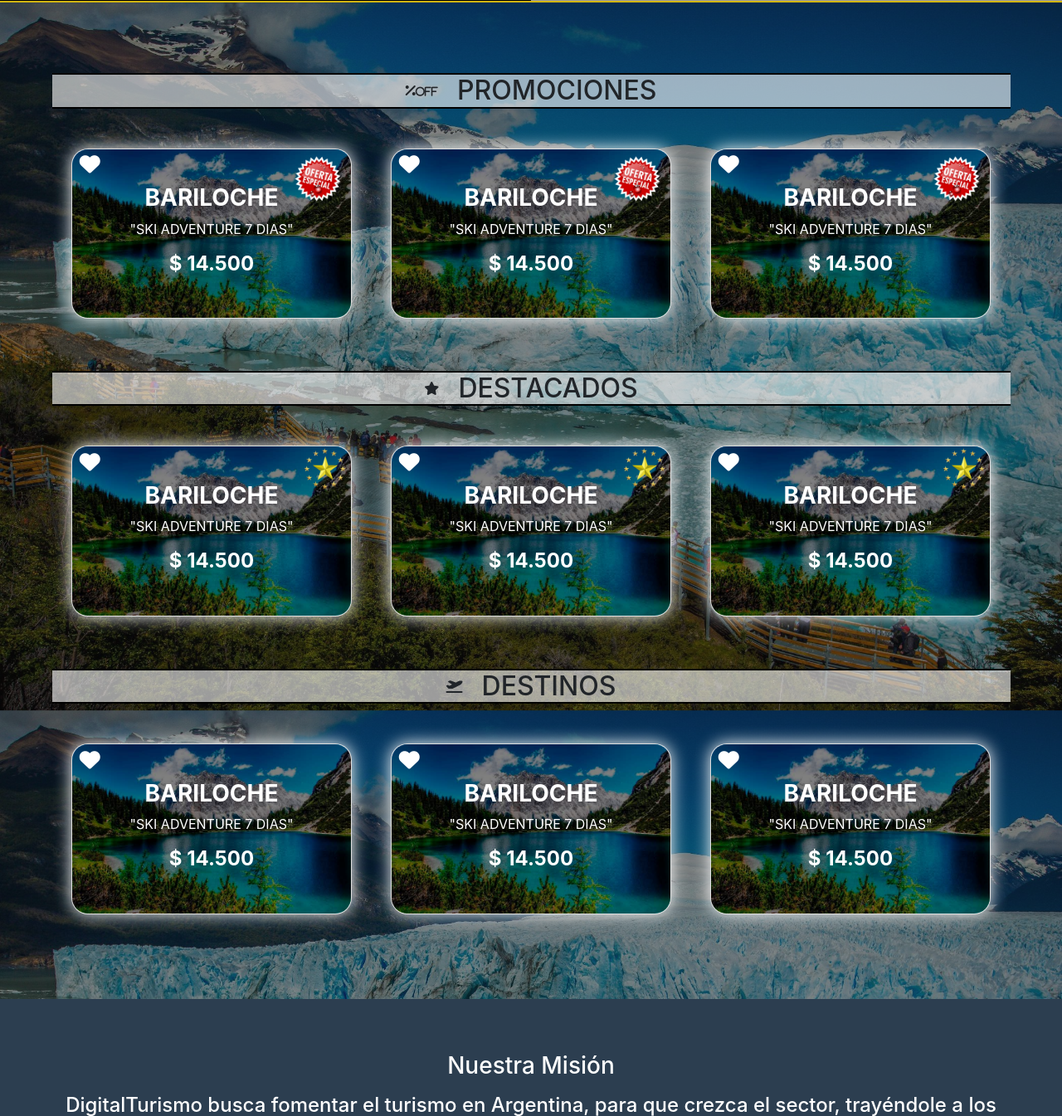
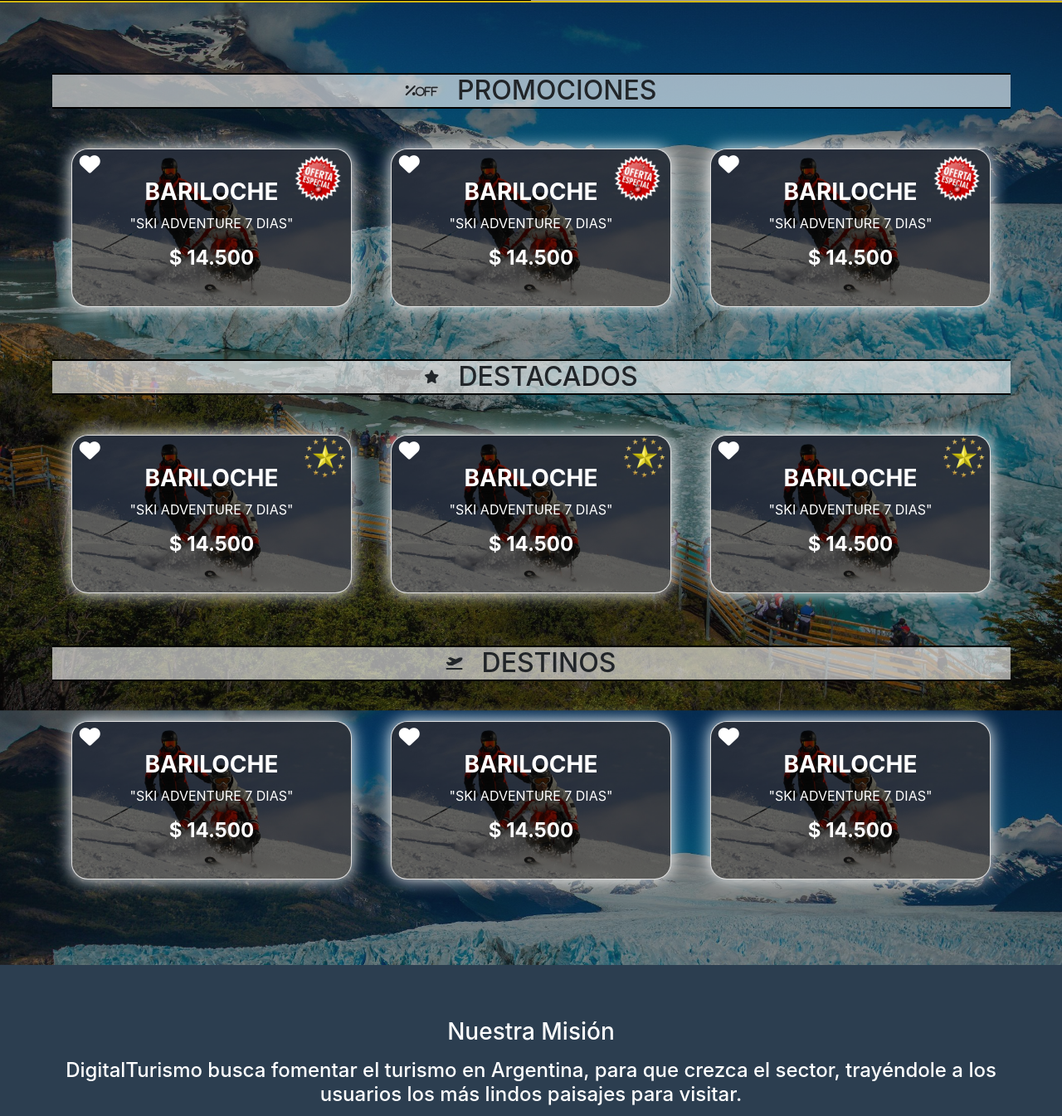
Before and after one commit to pablopetito/digitalturismo, a PHP site: page / in a window 1280 px wide. Shown: the part 567-1912 px from the top of the page at 83% size. Run offline with PHP 8.4, Linux system fonts and the light colour scheme; some libraries are stand-ins or nearby versions; grey boxes are pictures that could not be loaded.

Commit message:
imagen index

```diff
--- a/index.php
+++ b/index.php
@@ -106,7 +106,7 @@
                   <h4>$ 14.500</h4>
                 </a>
               </div>
-              <img src="images/paisaje.jpg" class="card-img-top" alt="...">
+              <img src="images/Destinos/Bariloche/barilocheEsquiando.jpg" class="card-img-top" alt="...">
 
 
             </div>
@@ -127,7 +127,7 @@
                   <h4>$ 14.500</h4>
                 </a>
               </div>
-              <img src="images/paisaje.jpg" class="card-img-top" alt="...">
+              <img src="images/Destinos/Bariloche/barilocheEsquiando.jpg" class="card-img-top" alt="...">
 
 
             </div>
@@ -152,7 +152,7 @@
                   <h4>$ 14.500</h4>
                 </a>
               </div>
-              <img src="images/paisaje.jpg" class="card-img-top" alt="...">
+              <img src="images/Destinos/Bariloche/barilocheEsquiando.jpg" class="card-img-top" alt="...">
 
 
             </div>
@@ -192,7 +192,7 @@
                   <h4>$ 14.500</h4>
                 </a>
               </div>
-              <img src="images/paisaje.jpg" class="card-img-top" alt="...">
+              <img src="images/Destinos/Bariloche/barilocheEsquiando.jpg" class="card-img-top" alt="...">
 
 
             </div>
@@ -216,7 +216,7 @@
                   <h4>$ 14.500</h4>
                 </a>
               </div>
-              <img src="images/paisaje.jpg" class="card-img-top" alt="...">
+              <img src="images/Destinos/Bariloche/barilocheEsquiando.jpg" class="card-img-top" alt="...">
 
 
             </div>
@@ -239,7 +239,7 @@
                   <h4>$ 14.500</h4>
                 </a>
               </div>
-              <img src="images/paisaje.jpg" class="card-img-top" alt="...">
+              <img src="images/Destinos/Bariloche/barilocheEsquiando.jpg" class="card-img-top" alt="...">
 
 
             </div>
@@ -278,7 +278,7 @@
                   <h4>$ 14.500</h4>
                 </a>
               </div>
-              <img src="images/paisaje.jpg" class="card-img-top" alt="...">
+              <img src="images/Destinos/Bariloche/barilocheEsquiando.jpg" class="card-img-top" alt="...">
 
 
             </div>
@@ -302,7 +302,7 @@
                   <h4>$ 14.500</h4>
                 </a>
               </div>
-              <img src="images/paisaje.jpg" class="card-img-top" alt="...">
+              <img src="images/Destinos/Bariloche/barilocheEsquiando.jpg" class="card-img-top" alt="...">
 
 
             </div>
@@ -325,7 +325,7 @@
                   <h4>$ 14.500</h4>
                 </a>
               </div>
-              <img src="images/paisaje.jpg" class="card-img-top" alt="...">
+              <img src="images/Destinos/Bariloche/barilocheEsquiando.jpg" class="card-img-top" alt="...">
 
 
             </div>
```
